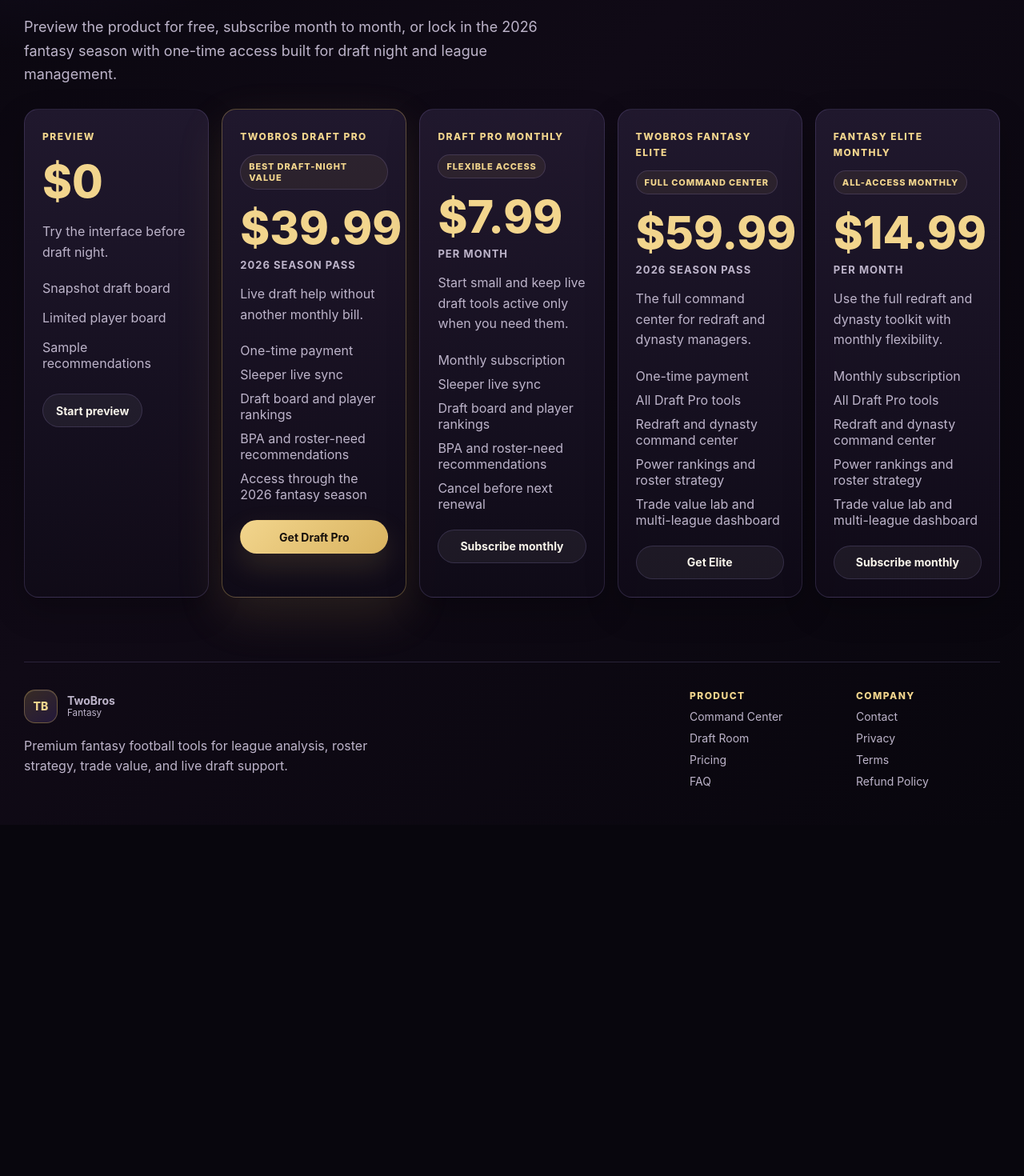
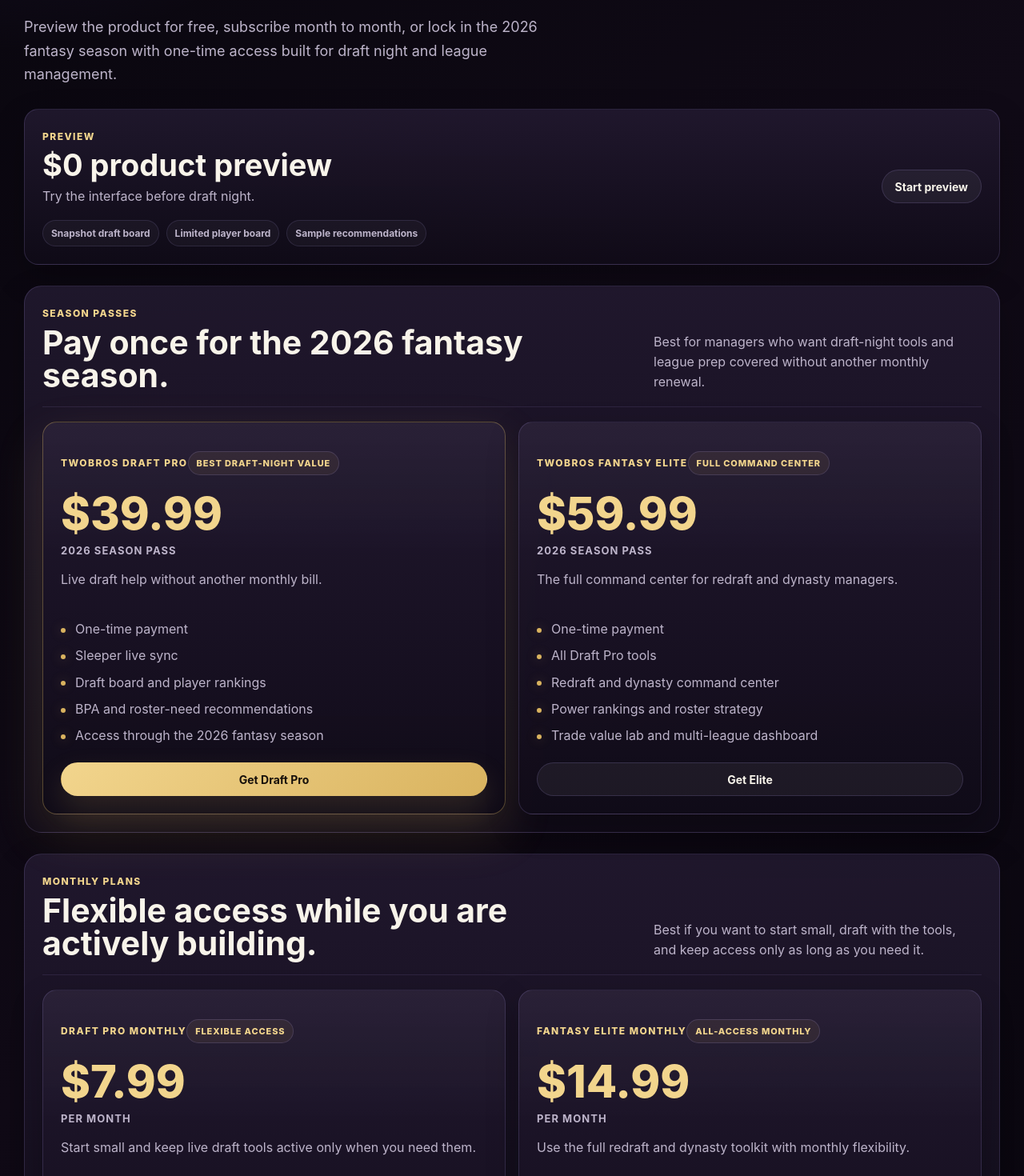
Before and after one commit to theblitzroom/TheBlitzRoom-Fantasy, a Next.js app: page /pricing in a window 1280 px wide. Shown: the part 480-1950 px from the top of the page at 80% size. Before the commit the page ends 1511 px from the top, so only its background shows below. Built offline with nearby package versions, Linux system fonts and the light colour scheme.

Commit message:
Polish pricing page layout

```diff
--- a/app/globals.css
+++ b/app/globals.css
@@ -426,14 +426,117 @@ td {
   grid-template-columns: repeat(auto-fit, minmax(230px, 1fr));
 }
 
+.pricing-layout {
+  display: grid;
+  gap: 26px;
+}
+
+.pricing-preview-card,
+.pricing-group,
+.pricing-trust-row {
+  border: 1px solid var(--border);
+  background: linear-gradient(180deg, rgba(35, 26, 49, 0.84), rgba(16, 11, 24, 0.86));
+  box-shadow: var(--shadow-soft);
+}
+
+.pricing-preview-card {
+  display: flex;
+  align-items: center;
+  justify-content: space-between;
+  gap: 24px;
+  padding: 22px;
+  border-radius: var(--radius);
+}
+
+.pricing-preview-card h2 {
+  margin: 8px 0 8px;
+  font-size: clamp(28px, 3vw, 38px);
+  line-height: 1;
+}
+
+.pricing-preview-card p {
+  max-width: 620px;
+  margin: 0;
+  color: var(--muted);
+  line-height: 1.6;
+}
+
+.pricing-preview-features {
+  display: flex;
+  flex-wrap: wrap;
+  gap: 9px;
+  margin-top: 16px;
+}
+
+.pricing-preview-features span,
+.pricing-trust-row span {
+  border: 1px solid rgba(188, 166, 255, 0.13);
+  color: var(--muted);
+  background: rgba(255, 255, 255, 0.035);
+}
+
+.pricing-preview-features span {
+  padding: 8px 10px;
+  border-radius: 999px;
+  font-size: 12px;
+  font-weight: 750;
+}
+
+.pricing-group {
+  display: grid;
+  gap: 18px;
+  padding: 22px;
+  border-radius: calc(var(--radius) + 4px);
+}
+
+.pricing-group-header {
+  display: flex;
+  align-items: flex-end;
+  justify-content: space-between;
+  gap: 28px;
+  padding-bottom: 18px;
+  border-bottom: 1px solid rgba(188, 166, 255, 0.11);
+}
+
+.pricing-group-header h2 {
+  max-width: 680px;
+  margin: 8px 0 0;
+  font-size: clamp(28px, 3.2vw, 42px);
+  line-height: 1;
+}
+
+.pricing-group-header p {
+  max-width: 410px;
+  margin: 0;
+  color: var(--muted);
+  line-height: 1.55;
+}
+
+.pricing-grid-two {
+  grid-template-columns: repeat(2, minmax(0, 1fr));
+  align-items: stretch;
+}
+
 .pricing-card {
+  display: flex;
+  flex-direction: column;
   position: relative;
   min-height: 455px;
+  height: 100%;
+  background:
+    linear-gradient(180deg, rgba(255, 255, 255, 0.035), transparent 34%),
+    linear-gradient(180deg, rgba(35, 26, 49, 0.88), rgba(16, 11, 24, 0.9));
+  transition: transform 160ms ease, border-color 160ms ease, box-shadow 160ms ease;
+}
+
+.pricing-card:hover {
+  transform: translateY(-3px);
+  border-color: rgba(226, 190, 99, 0.28);
 }
 
 .pricing-card.highlighted {
   border-color: var(--border-strong);
-  box-shadow: 0 22px 60px rgba(217, 179, 95, 0.13);
+  box-shadow: 0 24px 62px rgba(217, 179, 95, 0.15);
 }
 
 .plan-badge {
@@ -468,15 +571,50 @@ td {
 
 .pricing-card ul {
   display: grid;
+  align-content: start;
   gap: 10px;
-  min-height: 120px;
+  flex: 1;
   padding: 0;
   margin: 22px 0;
   list-style: none;
 }
 
 .pricing-card li {
+  position: relative;
+  padding-left: 18px;
   color: var(--muted);
+  line-height: 1.45;
+}
+
+.pricing-card li::before {
+  position: absolute;
+  top: 0.62em;
+  left: 0;
+  width: 6px;
+  height: 6px;
+  border-radius: 999px;
+  background: var(--gold);
+  box-shadow: 0 0 14px rgba(217, 179, 95, 0.36);
+  content: "";
+}
+
+.pricing-trust-row {
+  display: grid;
+  grid-template-columns: repeat(4, minmax(0, 1fr));
+  gap: 10px;
+  padding: 12px;
+  border-radius: var(--radius);
+}
+
+.pricing-trust-row span {
+  display: grid;
+  min-height: 48px;
+  place-items: center;
+  padding: 10px;
+  border-radius: var(--radius-sm);
+  text-align: center;
+  font-size: 12px;
+  font-weight: 800;
 }
 
 .locked-panel {
@@ -601,6 +739,7 @@ td {
 .checkout-action {
   display: grid;
   gap: 8px;
+  margin-top: auto;
 }
 
 .mobile-drawer {
@@ -724,6 +863,20 @@ td {
     grid-template-columns: 1fr;
   }
 
+  .pricing-preview-card,
+  .pricing-group-header {
+    align-items: stretch;
+    flex-direction: column;
+  }
+
+  .pricing-group-header {
+    gap: 14px;
+  }
+
+  .pricing-trust-row {
+    grid-template-columns: repeat(2, minmax(0, 1fr));
+  }
+
   .site-footer {
     grid-template-columns: 1fr;
   }
@@ -758,4 +911,13 @@ td {
   .sync-stat-row {
     grid-template-columns: 1fr;
   }
+
+  .pricing-preview-card,
+  .pricing-group {
+    padding: 18px;
+  }
+
+  .pricing-trust-row {
+    grid-template-columns: 1fr;
+  }
 }
--- a/components/PricingCards.tsx
+++ b/components/PricingCards.tsx
@@ -1,29 +1,110 @@
-import { plans } from "@/config/pricing";
+import { plans, type Plan } from "@/config/pricing";
+import type { CheckoutPlan } from "@/lib/stripePlans";
+import type { ReactNode } from "react";
 import { CheckoutButton } from "./CheckoutButton";
 import { PremiumButton } from "./PremiumButton";
 
-export function PricingCards() {
+type PaidPlan = Plan & { id: CheckoutPlan };
+
+function isPaidPlan(plan: Plan): plan is PaidPlan {
+  return plan.id !== "preview";
+}
+
+function PricingPlanCard({ plan }: { plan: PaidPlan }) {
   return (
-    <div className="pricing-grid">
-      {plans.map((plan) => (
-        <article className={plan.highlighted ? "pricing-card highlighted" : "pricing-card"} key={plan.id}>
+    <article className={plan.highlighted ? "pricing-card highlighted" : "pricing-card"}>
+      <div>
         <span className="eyebrow">{plan.name}</span>
         {plan.badge ? <span className="plan-badge">{plan.badge}</span> : null}
         <div className="price">{plan.price}</div>
         {plan.priceDetail ? <div className="price-detail">{plan.priceDetail}</div> : null}
         <p>{plan.audience}</p>
+      </div>
       <ul>
         {plan.features.map((feature) => (
           <li key={feature}>{feature}</li>
         ))}
       </ul>
-          {plan.id === "preview" ? (
-            <PremiumButton href="/draft-room" variant="secondary">{plan.cta}</PremiumButton>
-          ) : (
       <CheckoutButton plan={plan.id} highlighted={plan.highlighted}>{plan.cta}</CheckoutButton>
-          )}
     </article>
+  );
+}
+
+function PricingGroup({
+  eyebrow,
+  title,
+  description,
+  children
+}: {
+  eyebrow: string;
+  title: string;
+  description: string;
+  children: ReactNode;
+}) {
+  return (
+    <section className="pricing-group" aria-labelledby={`${eyebrow.toLowerCase().replaceAll(" ", "-")}-pricing`}>
+      <div className="pricing-group-header">
+        <div>
+          <span className="eyebrow">{eyebrow}</span>
+          <h2 id={`${eyebrow.toLowerCase().replaceAll(" ", "-")}-pricing`}>{title}</h2>
+        </div>
+        <p>{description}</p>
+      </div>
+      <div className="pricing-grid pricing-grid-two">{children}</div>
+    </section>
+  );
+}
+
+export function PricingCards() {
+  const previewPlan = plans.find((plan) => plan.billing === "preview");
+  const paidPlans = plans.filter(isPaidPlan);
+  const seasonPlans = paidPlans.filter((plan) => plan.billing === "season");
+  const monthlyPlans = paidPlans.filter((plan) => plan.billing === "monthly");
+
+  return (
+    <div className="pricing-layout">
+      {previewPlan ? (
+        <section className="pricing-preview-card" aria-label="Free preview">
+          <div>
+            <span className="eyebrow">{previewPlan.name}</span>
+            <h2>{previewPlan.price} product preview</h2>
+            <p>{previewPlan.audience}</p>
+            <div className="pricing-preview-features">
+              {previewPlan.features.map((feature) => (
+                <span key={feature}>{feature}</span>
               ))}
+            </div>
+          </div>
+          <PremiumButton href="/draft-room" variant="secondary">{previewPlan.cta}</PremiumButton>
+        </section>
+      ) : null}
+
+      <PricingGroup
+        eyebrow="Season Passes"
+        title="Pay once for the 2026 fantasy season."
+        description="Best for managers who want draft-night tools and league prep covered without another monthly renewal."
+      >
+        {seasonPlans.map((plan) => (
+          <PricingPlanCard key={plan.id} plan={plan} />
+        ))}
+      </PricingGroup>
+
+      <PricingGroup
+        eyebrow="Monthly Plans"
+        title="Flexible access while you are actively building."
+        description="Best if you want to start small, draft with the tools, and keep access only as long as you need it."
+      >
+        {monthlyPlans.map((plan) => (
+          <PricingPlanCard key={plan.id} plan={plan} />
+        ))}
+      </PricingGroup>
+
+      <section className="pricing-trust-row" aria-label="Checkout details">
+        <span>Secure Stripe checkout</span>
+        <span>Monthly plans cancel anytime</span>
+        <span>Read-only Sleeper sync</span>
+        <span>No auto-drafting</span>
+      </section>
     </div>
   );
 }
--- a/config/pricing.ts
+++ b/config/pricing.ts
@@ -2,6 +2,7 @@ import type { CheckoutPlan } from "@/lib/stripePlans";
 
 export type Plan = {
   id: "preview" | CheckoutPlan;
+  billing: "preview" | "season" | "monthly";
   name: string;
   price: string;
   priceDetail?: string;
@@ -15,6 +16,7 @@ export type Plan = {
 export const plans: Plan[] = [
   {
     id: "preview",
+    billing: "preview",
     name: "Preview",
     price: "$0",
     audience: "Try the interface before draft night.",
@@ -23,6 +25,7 @@ export const plans: Plan[] = [
   },
   {
     id: "draft_pro_season",
+    billing: "season",
     name: "TwoBros Draft Pro",
     price: "$39.99",
     priceDetail: "2026 season pass",
@@ -34,6 +37,7 @@ export const plans: Plan[] = [
   },
   {
     id: "draft_pro_monthly",
+    billing: "monthly",
     name: "Draft Pro Monthly",
     price: "$7.99",
     priceDetail: "per month",
@@ -44,6 +48,7 @@ export const plans: Plan[] = [
   },
   {
     id: "dynasty_elite_season",
+    billing: "season",
     name: "TwoBros Fantasy Elite",
     price: "$59.99",
     priceDetail: "2026 season pass",
@@ -54,6 +59,7 @@ export const plans: Plan[] = [
   },
   {
     id: "dynasty_elite_monthly",
+    billing: "monthly",
     name: "Fantasy Elite Monthly",
     price: "$14.99",
     priceDetail: "per month",
```
Lines whose indentation alone changed are shown as unchanged.
